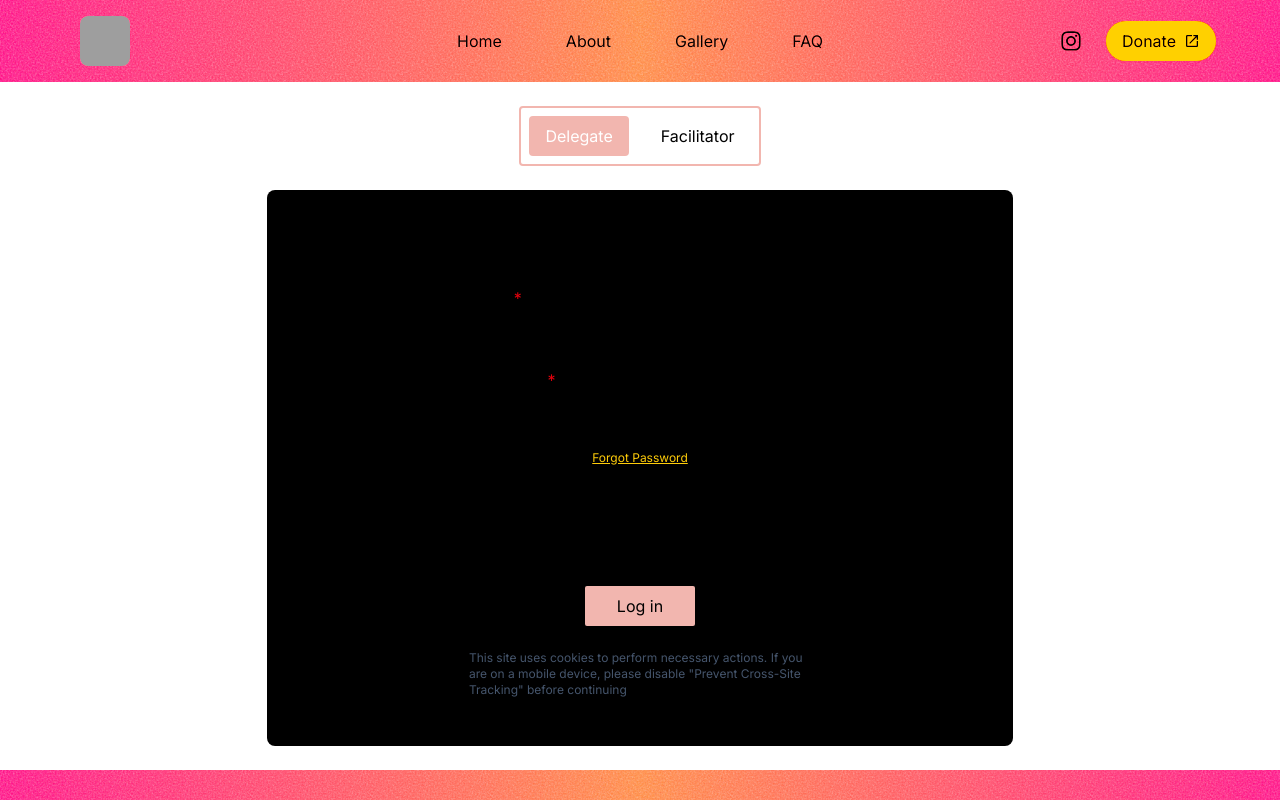
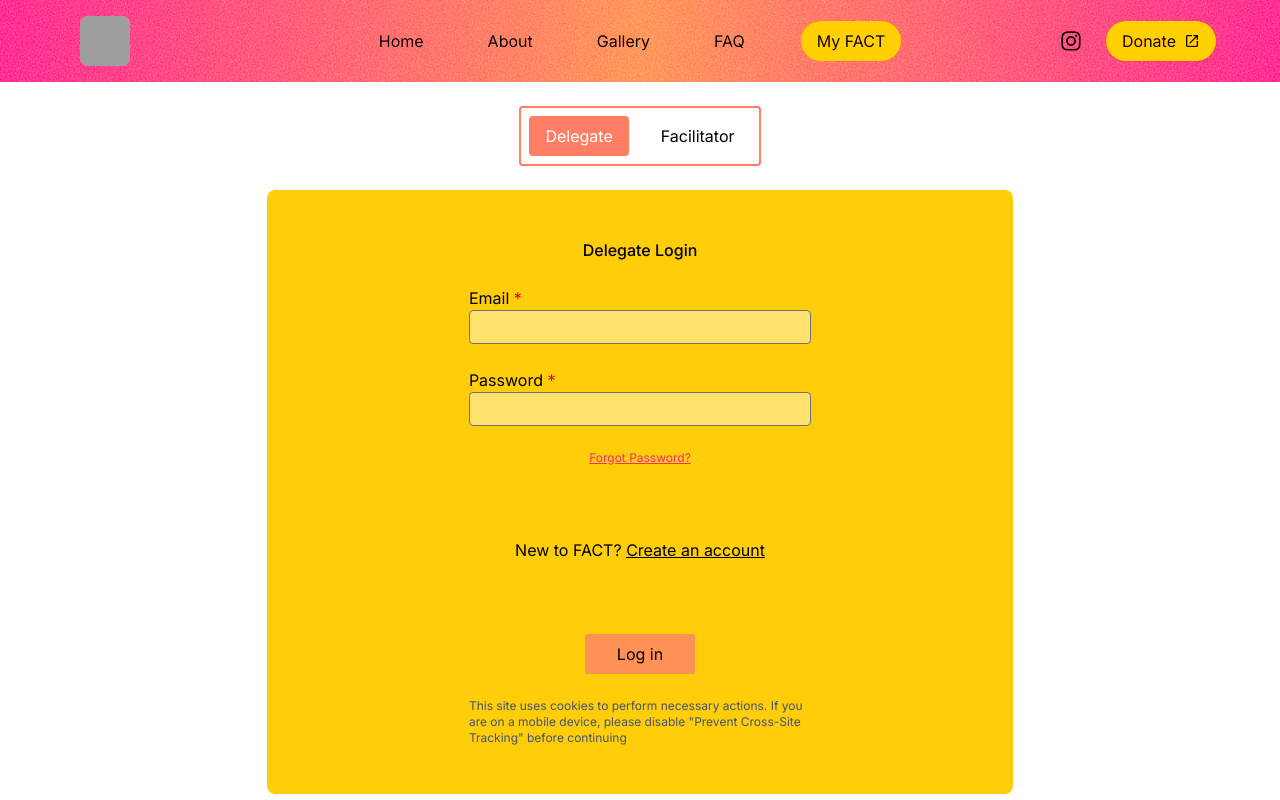
Before and after one commit to filipinx-americans-coming-together/fact-website-frontend, a Next.js app: page /my-fact/login in a window 1280 px wide. Shown: the top 800 px of the page. Built offline with nearby package versions, Linux system fonts and the light colour scheme; no server answers; grey boxes are pictures that could not be loaded.

Commit message:
start updating registration pages

```diff
--- a/src/app/about/page.tsx
+++ b/src/app/about/page.tsx
@@ -119,7 +119,7 @@ export default function About() {
           boldly, unapologetically, and with purpose.
         </div>
       </div>
-      <div className="my-8 bg-highlight-secondary p-4 sm:p-6 flex flex-col justify-around rounded-4xl text-center gap-4 sm:gap-6">
+      <div className="my-8 bg-highlight-primary p-4 sm:p-6 flex flex-col justify-around rounded-4xl text-center gap-4 sm:gap-6">
         <div className="font-semibold text-4xl justify-around hidden sm:flex">
             {nums.map((num, index)=>(
                 <div key={index} className="flex-1">{num}</div>
--- a/src/app/my-fact/login/page.tsx
+++ b/src/app/my-fact/login/page.tsx
@@ -44,12 +44,12 @@ export default function Login() {
 
             <br />
             {/* toggle log in type */}
-            <div className="mx-auto p-2 border-2 border-highlight-primary rounded-sm w-fit flex gap-4">
+            <div className="mx-auto p-2 border-2 border-highlight-2-secondary rounded-sm w-fit flex gap-4">
                 <button
                     type="button"
                     className={
                         (isDelegate
-                            ? "bg-highlight-primary text-background-primary rounded-sm"
+                            ? "bg-highlight-2-secondary text-background-primary rounded-sm"
                             : "") + " py-2 px-4"
                     }
                     onClick={(event) => {
@@ -63,7 +63,7 @@ export default function Login() {
                     type="button"
                     className={
                         (!isDelegate
-                            ? "bg-highlight-primary text-background-primary rounded-sm"
+                            ? "bg-highlight-2-secondary text-background-primary rounded-sm"
                             : "") + " py-2 px-4"
                     }
                     onClick={(event) => {
@@ -90,7 +90,7 @@ export default function Login() {
                 isLoading={isPending || facilitatorPending}
                 errorMessage={error ? error.message : facilitatorError?.message}
             >
-                <div className="text-center">
+                <div className="text-center font-medium">
                     {isDelegate ? "Delegate " : "Facilitator "}Login
                 </div>
                 <TextInput
@@ -107,9 +107,9 @@ export default function Login() {
 
                 <Link
                     href="/my-fact/forgot-password"
-                    className="underline text-highlight-secondary text-xs hover:text-highlight-primary"
+                    className="underline text-highlight-2-primary text-xs hover:text-highlight-2-secondary"
                 >
-                    Forgot Password
+                    Forgot Password?
                 </Link>
 
                 <br />
@@ -120,7 +120,7 @@ export default function Login() {
                             New to FACT?{" "}
                             <a
                                 href="/my-fact/register"
-                                className="underline hover:text-highlight-primary"
+                                className="underline hover:text-highlight-2-secondary"
                             >
                                 Create an account
                             </a>
@@ -132,6 +132,8 @@ export default function Login() {
                         </p>
                     )}
                 </div>
+
+                <br />
             </FormContainer>
             <br />
             <Footer />
--- a/src/app/my-fact/register/page.tsx
+++ b/src/app/my-fact/register/page.tsx
@@ -100,7 +100,7 @@ export default function Register() {
     }, [formData.school_id, isSuccess]);
 
     return (
-        <>
+        <div className="min-h-screen flex flex-col justify-between gap-6">
             <Navbar />
 
             {!emailVerified && (
@@ -389,6 +389,6 @@ export default function Register() {
 
             <br />
             <Footer />
-        </>
+        </div>
     );
 }
--- a/src/components/formatting/FormContainer.tsx
+++ b/src/components/formatting/FormContainer.tsx
@@ -13,7 +13,7 @@ interface FormProps {
 
 function FormContainer(props: FormProps) {
     return (
-        <div className="w-7/12 min-w-[460px] px-20 py-12 bg-text-primary text-black m-auto flex flex-col items-center gap-3 rounded-lg">
+        <div className="w-7/12 min-w-[460px] px-20 py-12 bg-highlight-primary text-black m-auto flex flex-col items-center gap-3 rounded-lg">
             <form
                 name={props.formName}
                 className="flex flex-col gap-6 items-center text-left w-7/12"
--- a/src/components/navigation/DesktopNav.tsx
+++ b/src/components/navigation/DesktopNav.tsx
@@ -7,7 +7,7 @@ export default function DesktopNav(props: {
         <ul className="hidden items-center justify-center text-center gap-16 md:flex">
             {props.links.map((link, index) => (
                 <li
-                    className={"text-text-primary " + `${link.text === "My FACT" ? " rounded-full w-fit ml-[-8px] px-4 py-2 bg-highlight-primary hover:text-highlight-secondary whitespace-nowrap" : "hover:text-white"}`}
+                    className={"text-text-primary " + `${link.text === "My FACT" ? " rounded-full w-fit ml-[-8px] px-4 py-2 bg-highlight-primary hover:bg-highlight-secondary whitespace-nowrap" : "hover:text-white"}`}
                     key={index}
                 >
                     <Link href={link.path}>{link.text}</Link>
--- a/src/components/navigation/Navbar.tsx
+++ b/src/components/navigation/Navbar.tsx
@@ -24,7 +24,7 @@ const NAV_LINKS = [
     // { text: "Team", path: "/team" },
     { text: "Gallery", path: "/gallery" },
     { text: "FAQ", path: "/faq" },
-    // { text: "My FACT", path: "/my-fact/login"}
+    { text: "My FACT", path: "/my-fact/login"}
 ];
 
 const FACT_LOGO_SRC = "/images/fact-logo.png";
@@ -67,7 +67,7 @@ export default function Navbar() {
 
                     {/* donate */}
                     <Link
-                        className="bg-highlight-secondary hover:bg-highlight-primary text-text-primary px-4 py-2 rounded-full shadow-sm flex gap-2 justify-center items-center"
+                        className="bg-highlight-primary hover:bg-highlight-secondary text-text-primary px-4 py-2 rounded-full shadow-sm flex gap-2 justify-center items-center"
                         href="/donate"
                         target="_blank"
                     >
--- a/src/components/ui/InteractiveButton.tsx
+++ b/src/components/ui/InteractiveButton.tsx
@@ -17,7 +17,7 @@ export default function InteractiveButton({
 }: InteractiveButtonProps) {
     return (
         <button
-            className="bg-highlight-primary px-8 py-2 rounded-xs hover:bg-highlight-secondary"
+            className="bg-[#FF9056] px-8 py-2 rounded-xs hover:bg-[#FF6381]"
             type={isSubmit ? "submit" : "button"}
             onClick={(event) => {
                 if (!isSubmit) event.preventDefault();
--- a/src/components/ui/TextInput.tsx
+++ b/src/components/ui/TextInput.tsx
@@ -64,7 +64,7 @@ function TextInput({
                 placeholder={placeholder}
                 defaultValue={value}
                 autoComplete={autoComplete}
-                className="py-1 px-2 rounded-sm border w-full min-w-48"
+                className="py-1 px-2 rounded-sm border-1 border-gray-500 w-full min-w-48 bg-[rgba(255,255,255,0.4)]"
                 onChange={(event) => {
                     const value = event.currentTarget.value;
 
--- a/src/middleware.ts
+++ b/src/middleware.ts
@@ -42,7 +42,7 @@ export async function middleware(request: NextRequest) {
 export const config = {
     matcher: [
         "/agenda", "/refund", "/registration-closed", "/workshops",
-        "/my-fact/:path*",
+        // "/my-fact/:path*",
         "/workshops/:path*",
         "/facilitators/:path*",
         "/admin/:path*",
```
Also changed, not shown: src/app/globals.css.
